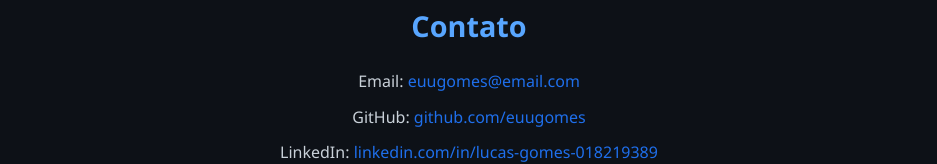
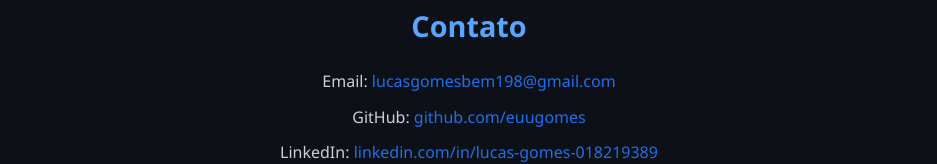
Before and after one commit to euugomes/euugomes.github.io, a plain HTML site: page index.html in a window 1280 px wide. Shown: the part 1186-1350 px from the top of the page, without its empty margins (171-1108 px from the left). Drawn offline with Linux system fonts and the light colour scheme.

Commit message:
Update contact email in index.html

```diff
--- a/index.html
+++ b/index.html
@@ -102,7 +102,7 @@
 
     <section id="contact" aria-label="Contato">
       <h2>Contato</h2>
-      <p>Email: <a href="mailto:euugomes@email.com">euugomes@email.com</a></p>
+      <p>Email: <a href="mailto:lucasgomesbem198@gmail.com">lucasgomesbem198@gmail.com</a></p>
       <p>GitHub: <a href="https://github.com/euugomes" target="_blank" rel="noopener">github.com/euugomes</a></p>
       <p>LinkedIn: <a href="https://www.linkedin.com/in/lucas-gomes-018219389" target="_blank" rel="noopener">linkedin.com/in/lucas-gomes-018219389</a></p>
     </section>
```
